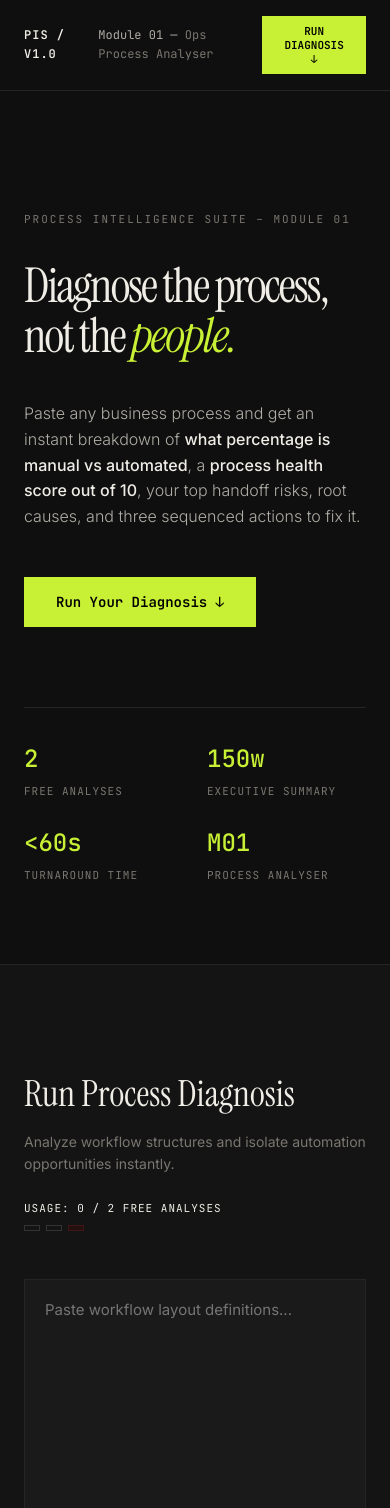
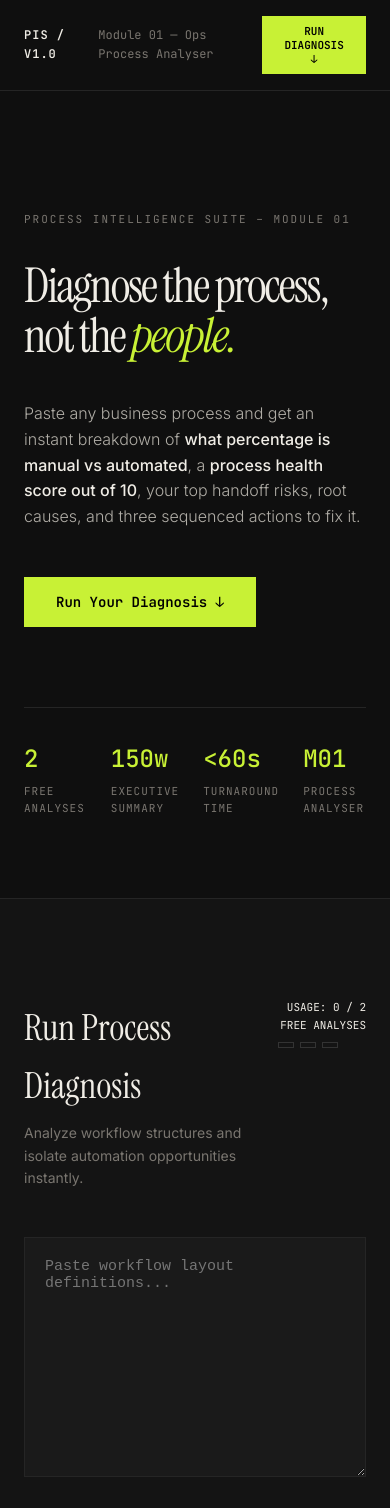
Before and after one commit to vikrantsharma10/ops-process-analyser, a Next.js app: page / in a window 390 px wide. Shown: the top 1508 px of the page. Built offline with nearby package versions, Linux system fonts and the light colour scheme.

Commit message:
Update globals.css

```diff
--- a/app/globals.css
+++ b/app/globals.css
@@ -2,7 +2,6 @@
 @tailwind components;
 @tailwind utilities;
 
-/* 1. Base Reset Elements */
 *, *::before, *::after {
   box-sizing: border-box;
   margin: 0;
@@ -39,14 +38,12 @@ body {
   -webkit-font-smoothing: antialiased;
 }
 
-/* 2. Global Layout Component Grids */
 .container {
   max-width: 1200px;
   margin: 0 auto;
   padding: 0 24px;
 }
 
-/* Navbar Layout Layer */
 nav {
   border-bottom: 1px solid var(--border);
   background: var(--bg);
@@ -81,10 +78,6 @@ nav {
   color: var(--fg-dim);
 }
 
-.nav-module span {
-  color: var(--fg-mid);
-}
-
 .nav-cta {
   background: var(--accent);
   color: #000;
@@ -98,11 +91,6 @@ nav {
   transition: background 0.2s ease;
 }
 
-.nav-cta:hover {
-  background: var(--accent-dim);
-}
-
-/* 3. Hero Section Block Elements */
 .hero {
   padding: 120px 0 80px 0;
   border-bottom: 1px solid var(--border);
@@ -154,32 +142,15 @@ nav {
   font-size: 14px;
   font-weight: 600;
   cursor: pointer;
-  transition: background 0.2s ease;
   margin-bottom: 80px;
 }
 
-.btn-primary:hover {
-  background: var(--accent-dim);
-}
-
-/* Horizontal Stat Grid Layout Component */
 .hero-stat-row {
   display: grid;
-  grid-template-columns: repeat(4, 1xl);
+  grid-template-columns: repeat(4, 1fr);
   border-top: 1px solid var(--border);
   padding-top: 32px;
   gap: 24px;
-}
-
-@media (max-width: 768px) {
-  .hero-stat-row {
-    grid-template-columns: repeat(2, 1fr);
-  }
-}
-
-.hero-stat {
-  display: flex;
-  flex-direction: column;
 }
 
 .hero-stat-num {
@@ -198,7 +169,6 @@ nav {
   color: var(--fg-dim);
 }
 
-/* 4. Diagnostic Workspace Application Components */
 #tool {
   padding: 100px 0;
   background: var(--bg-1);
@@ -210,13 +180,6 @@ nav {
   justify-content: space-between;
   align-items: flex-start;
   margin-bottom: 48px;
-  gap: 24px;
-}
-
-@media (max-width: 768px) {
-  .tool-header {
-    flex-direction: column;
-  }
 }
 
 .tool-title {
@@ -234,32 +197,25 @@ nav {
 .usage-counter {
   font-family: var(--font-mono);
   font-size: 11px;
-  letter-spacing: 1px;
   text-align: right;
 }
 
-@media (max-width: 768px) {
-  .usage-counter {
-    text-align: left;
-  }
+.pip-box {
+  display: flex;
+  gap: 6px;
+  margin-top: 8px;
+  justify-content: flex-end;
 }
 
 .pip {
   width: 16px;
   height: 6px;
   border: 1px solid var(--border-bright);
-  background: transparent;
 }
 
 .pip.used {
   background: var(--accent);
   border-color: var(--accent);
-}
-
-.pip.locked {
-  background: #251010;
-  border-color: #401515;
-  position: relative;
 }
 
 .input-area {
@@ -273,22 +229,14 @@ textarea {
   border: 1px solid var(--border);
   padding: 20px;
   color: var(--fg);
-  font-family: var(--font-body);
   font-size: 15px;
   resize: vertical;
   outline: none;
-  transition: border-color 0.2s ease;
-}
-
-textarea:focus {
-  border-color: var(--border-bright);
 }
 
 .tool-actions {
   display: flex;
-  justify-content: space-between;
-  align-items: center;
-  gap: 16px;
+  justify-content: flex-end;
 }
 
 .btn-run {
@@ -300,12 +248,6 @@ textarea:focus {
   font-size: 13px;
   font-weight: 500;
   cursor: pointer;
-  transition: all 0.2s ease;
-}
-
-.btn-run:hover:not(:disabled) {
-  background: var(--accent);
-  color: #000;
 }
 
 .btn-run:disabled {
@@ -314,35 +256,24 @@ textarea:focus {
   cursor: not-allowed;
 }
 
-/* Loading Canvas Elements */
 .loading-bar {
   width: 100%;
   height: 2px;
   background: var(--border);
-  position: relative;
+  margin-top: 24px;
   overflow: hidden;
 }
 
 .loading-bar-fill {
   height: 100%;
   background: var(--accent);
-  transition: width 0.4s cubic-bezier(0.1, 0.8, 0.2, 1);
+  transition: width 0.4s ease;
 }
 
 .loading-status {
   font-family: var(--font-mono);
   font-size: 11px;
   color: var(--fg-mid);
+  margin-top: 10px;
   text-transform: uppercase;
-  letter-spacing: 1px;
 }
-
-@keyframes pulse {
-  0%, 100% { opacity: 0.3; }
-  50% { opacity: 1; }
-}
-
-.dot-anim {
-  color: var(--accent);
-  animation: pulse 1s infinite ease-in-out;
-}
```
